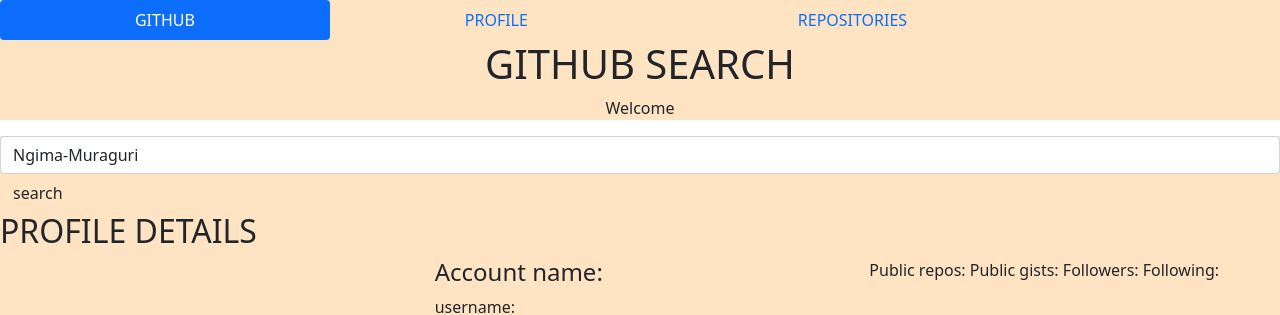
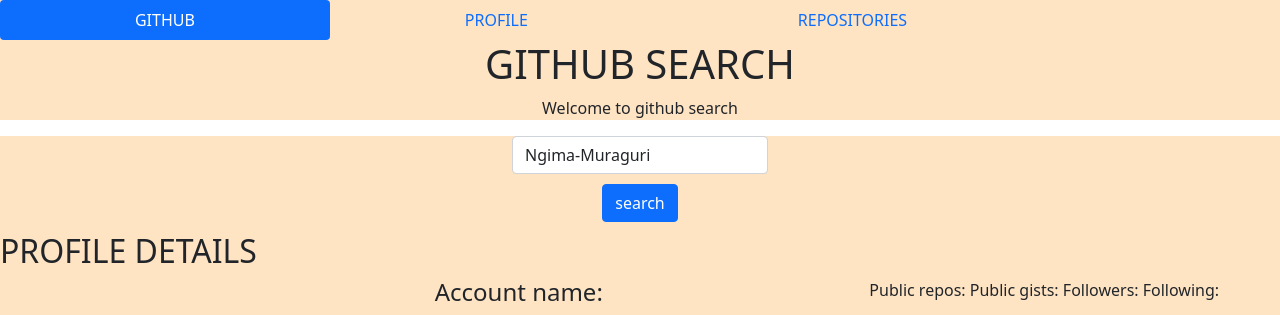
Before and after one commit to Ngima-Muraguri/Githubsearch-app, an Angular app: page / in a window 1280 px wide. Shown: the top 315 px of the page. Built offline with nearby package versions, Linux system fonts and the light colour scheme; no server answers.

Commit message:
st;styled the input

```diff
--- a/src/app/profile-app/profile-app.component.html
+++ b/src/app/profile-app/profile-app.component.html
@@ -14,7 +14,7 @@
   </ul>
   <div class="welcome">
     <h1>GITHUB SEARCH</h1>
-    <p> Welcome </p>
+    <p> Welcome to github search </p>
   </div>
 
 
--- a/src/app/profile-info/profile-info.component.css
+++ b/src/app/profile-info/profile-info.component.css
@@ -1,5 +1,14 @@
-.pic{
-    /* height: 180px; */
+.put{
+text-align: center;
+
+}
+.studio{
+    width: 20%;
+    margin-left: 40%;
+
+}
+.code{
+    margin: 10px;
 }
 .info{
     text-align: center;
--- a/src/app/profile-info/profile-info.component.html
+++ b/src/app/profile-info/profile-info.component.html
@@ -11,9 +11,9 @@
           </div>
     </div>
 </div> -->
-<div>
-  <input type="text" class="form-control" [(ngModel)]="username" name="username" >
-  <button class="btn btn-primary-md"  (click)="findProfile()" >search</button>
+<div class="put">
+  <input type="text" class="form-control studio" [(ngModel)]="username" name="username" >
+  <button class="btn btn-primary code"  (click)="findProfile()" >search</button>
 
 </div>
 <div class="people">
--- a/src/app/profile-info/profile-info.component.ts
+++ b/src/app/profile-info/profile-info.component.ts
@@ -28,6 +28,8 @@
     //   this.repo=repo
   }
 
+
+
   ngOnInit(): void {
 
   }
--- a/src/app/user.service.ts
+++ b/src/app/user.service.ts
@@ -13,7 +13,7 @@
    private repo:any
   //  private user!:ProfileInfo
 
-  // private clientSecret:'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' ;
+  private clientSecret:'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' | undefined ;
 
   constructor(private httpClient:HttpClient) {
     this.username='Ngima-Muraguri';
```
